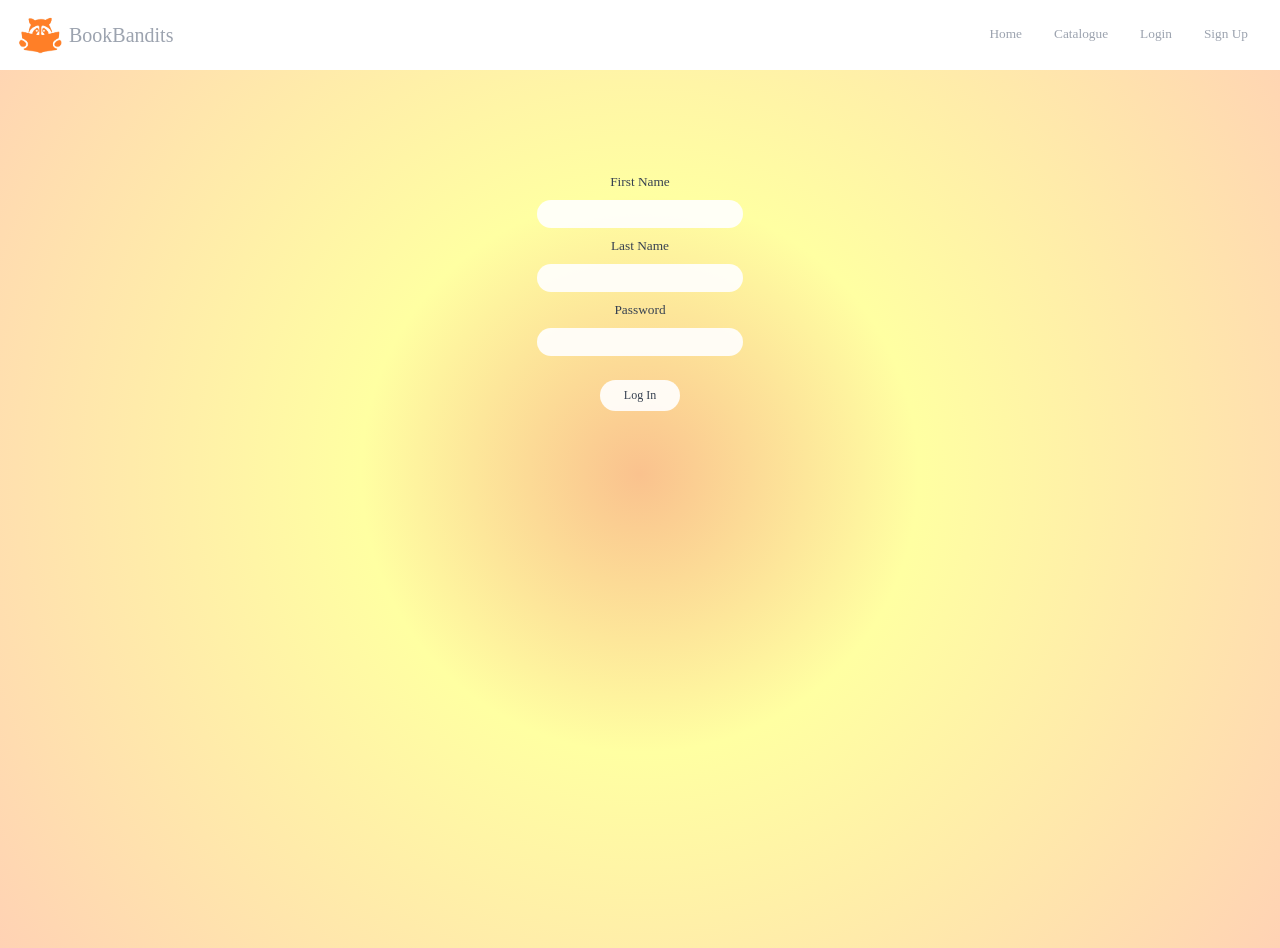
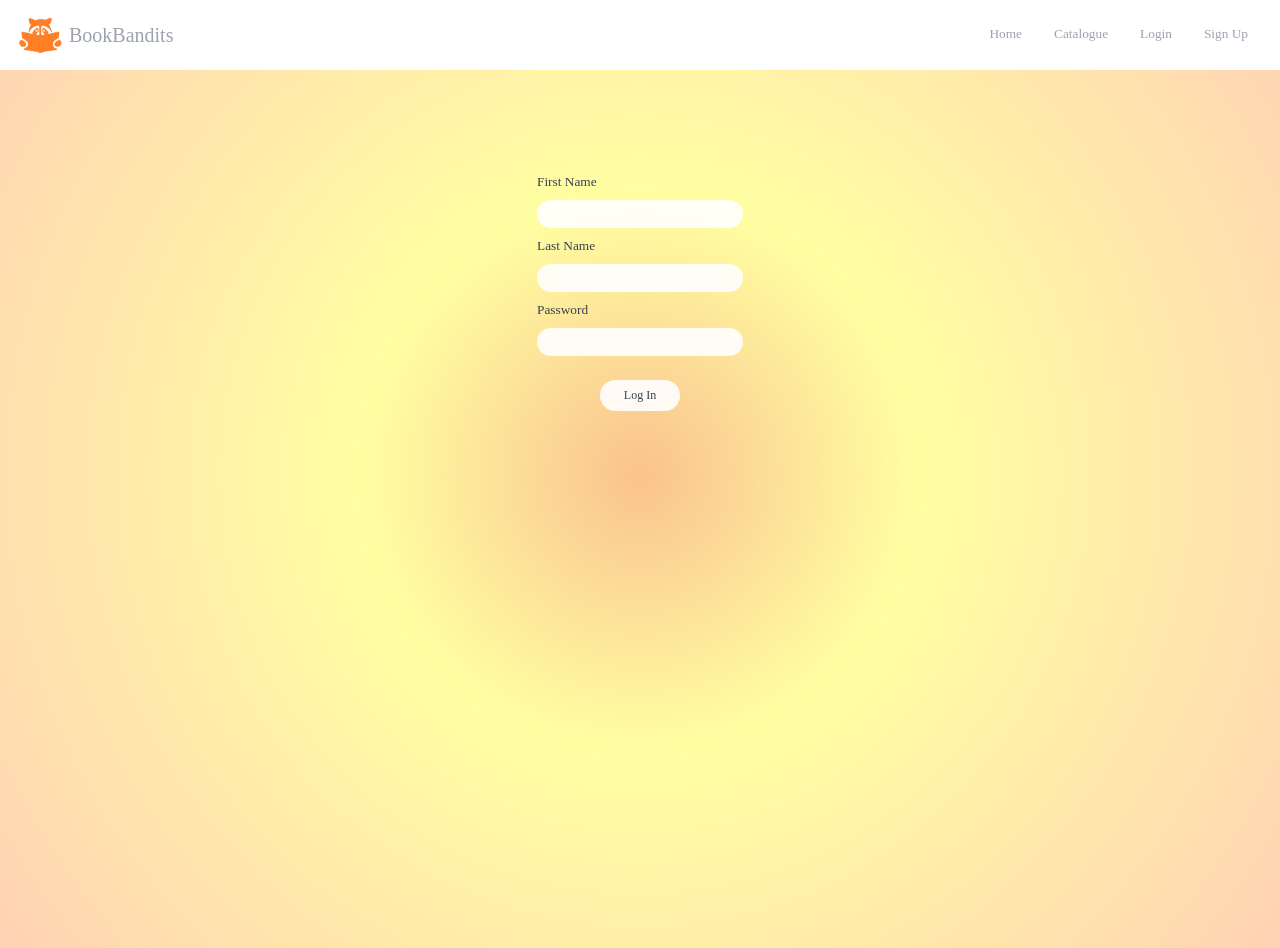
Before and after one commit to Tiefengnom/Bookbandits, a React (Create React App) app in the folder frontend/: page /login in a window 1280 px wide. Built offline with nearby package versions, Linux system fonts and the light colour scheme.

Commit message:
fix login inputs into column

```diff
--- a/frontend/src/components/Cards.js
+++ b/frontend/src/components/Cards.js
@@ -10,7 +10,7 @@ function Cards() {
         <div className="flex justify-around flex-wrap pb-16">
             <div className='cards-home m-4'>
                 <div className='flex justify-center'>
-                    <div className='rounded-lg shadow-lg  hover:bg-white p-4 w-[300px]'  onClick={() => navigate("/signup")}>
+                    <div className='rounded-lg shadow-lg  hover:hover:bg-gradient-to-br from-yellow-200 to-pink-200 p-4 w-[300px]'  onClick={() => navigate("/signup")}>
                         <a href='#!' className='flex justify-center'>
                             <img
                                 className='rounded-full h-[160px] w-[200px] m-0'
@@ -31,7 +31,7 @@ function Cards() {
 
             <div className='cards-home m-4'>
                 <div className='flex justify-center'>
-                    <div className='rounded-lg shadow-lg p-4  hover:bg-white w-[300px]' onClick={() => navigate("/signup")}>
+                    <div className='rounded-lg shadow-lg p-4  hover:hover:bg-gradient-to-br from-yellow-200 to-pink-200 w-[300px]' onClick={() => navigate("/signup")}>
                         <a href='#!' className='flex justify-center'>
                             <img
                               className='rounded-full h-[160px] w-[200px] m-0'
@@ -52,7 +52,7 @@ function Cards() {
 
             <div className='cards-home m-4'>
                 <div className='flex justify-center'>
-                    <div className='rounded-lg shadow-lg hover:bg-white p-4 w-[300px]' onClick={() => navigate("/catalogue")}>
+                    <div className='rounded-lg shadow-lg hover:bg-gradient-to-br from-yellow-200 to-pink-200 p-4 w-[300px]' onClick={() => navigate("/catalogue")}>
                         <a href='#!' className='flex justify-center'>
                             <img
                               className='rounded-full h-[160px] w-[200px] m-0'
--- a/frontend/src/components/Login.js
+++ b/frontend/src/components/Login.js
@@ -51,18 +51,19 @@ const Login = () => {
     };
 
     return (
-         <div className='login w-full h-screen  pt-12 pb-12 px-4 mt-6'>
+         <div className='login w-full h-screen  pt-12 pb-12 px-4 mt-6 '>
             {user._id ? user._id && <AccountLanding /> : <form className='signin' onSubmit={handleSubmit}>
+                <div className="text-left flex flex-col">
                 <label>First Name</label>
-                <input type='text' onChange={(e) => setfname(e.target.value)} value={first_name} className="  bg-white bg-opacity-90 rounded-full border-2 border-transparent focus:border-white focus:border-opacity-50 focus:outline-none px-3 py-1 leading-none text-sm  transition-colors placeholder-white placeholder-opacity-50 m-2"/>
+                <input type='text' onChange={(e) => setfname(e.target.value)} value={first_name} className="  bg-white bg-opacity-90 rounded-full border-2 border-transparent focus:border-white focus:border-opacity-50 focus:outline-none px-3 py-1 leading-none text-sm  transition-colors placeholder-white placeholder-opacity-50 my-2"/>
 
                 <label>Last Name</label>
-                <input type='text' onChange={(e) => setlname(e.target.value)} value={last_name} className="  bg-white bg-opacity-90 rounded-full border-2 border-transparent focus:border-white focus:border-opacity-50 focus:outline-none px-3 py-1 leading-none text-sm  transition-colors placeholder-white placeholder-opacity-50 m-2"/>
+                <input type='text' onChange={(e) => setlname(e.target.value)} value={last_name} className="  bg-white bg-opacity-90 rounded-full border-2 border-transparent focus:border-white focus:border-opacity-50 focus:outline-none px-3 py-1 leading-none text-sm  transition-colors placeholder-white placeholder-opacity-50 my-2"/>
 
                 <label>Password</label>
-                <input type='password' onChange={(e) => setPassword(e.target.value)} value={password} className="  bg-white bg-opacity-90 rounded-full border-2 border-transparent focus:border-white focus:border-opacity-50 focus:outline-none px-3 py-1 leading-none text-sm  transition-colors placeholder-white placeholder-opacity-50 m-2"/>
+                <input type='password' onChange={(e) => setPassword(e.target.value)} value={password} className="  bg-white bg-opacity-90 rounded-full border-2 border-transparent focus:border-white focus:border-opacity-50 focus:outline-none px-3 py-1 leading-none text-sm  transition-colors placeholder-white placeholder-opacity-50 my-2"/> </div>
                 <div className="flex justify-center pt-2">
-                <button type='submit' className=' bg-white bg-opacity-90 px-6 py-2 w-fit font-medium text-xs leading-tight  rounded-full hover:bg-pink-600 hover:bg-opacity-[45%] focus:outline-none focus:ring-0 transition duration-150 ease-in-out cursor:pointer m-2' >Log In</button> </div>
+                <button type='submit' className=' bg-white bg-opacity-90 px-6 py-2 w-fit font-medium text-xs leading-tight  rounded-full hover:bg-pink-600 hover:bg-opacity-[45%] focus:outline-none focus:ring-0 transition duration-150 ease-in-out cursor:pointer my-2' >Log In</button> </div>
 
             </form>}
 
--- a/frontend/src/pages/Home.js
+++ b/frontend/src/pages/Home.js
@@ -47,7 +47,7 @@ const Home = () => {
             {/* <div className='home search flex justify-center '>
                {/* <Catalogue /> */}
             {/* </div> */}
-            <div className='bg-gradient-to-br from-pink-100 to-yellow-200 w-screen text-center'>
+            <div className='bg-white w-screen text-center'>
                 <div className='w-4/5 m-auto'>
                     <h1 className='text-4xl m-0 p-24'>How it works</h1>
                     <Cards />
```
Also changed, not shown: 1 other file (tests, documents, lock files or other folders).
